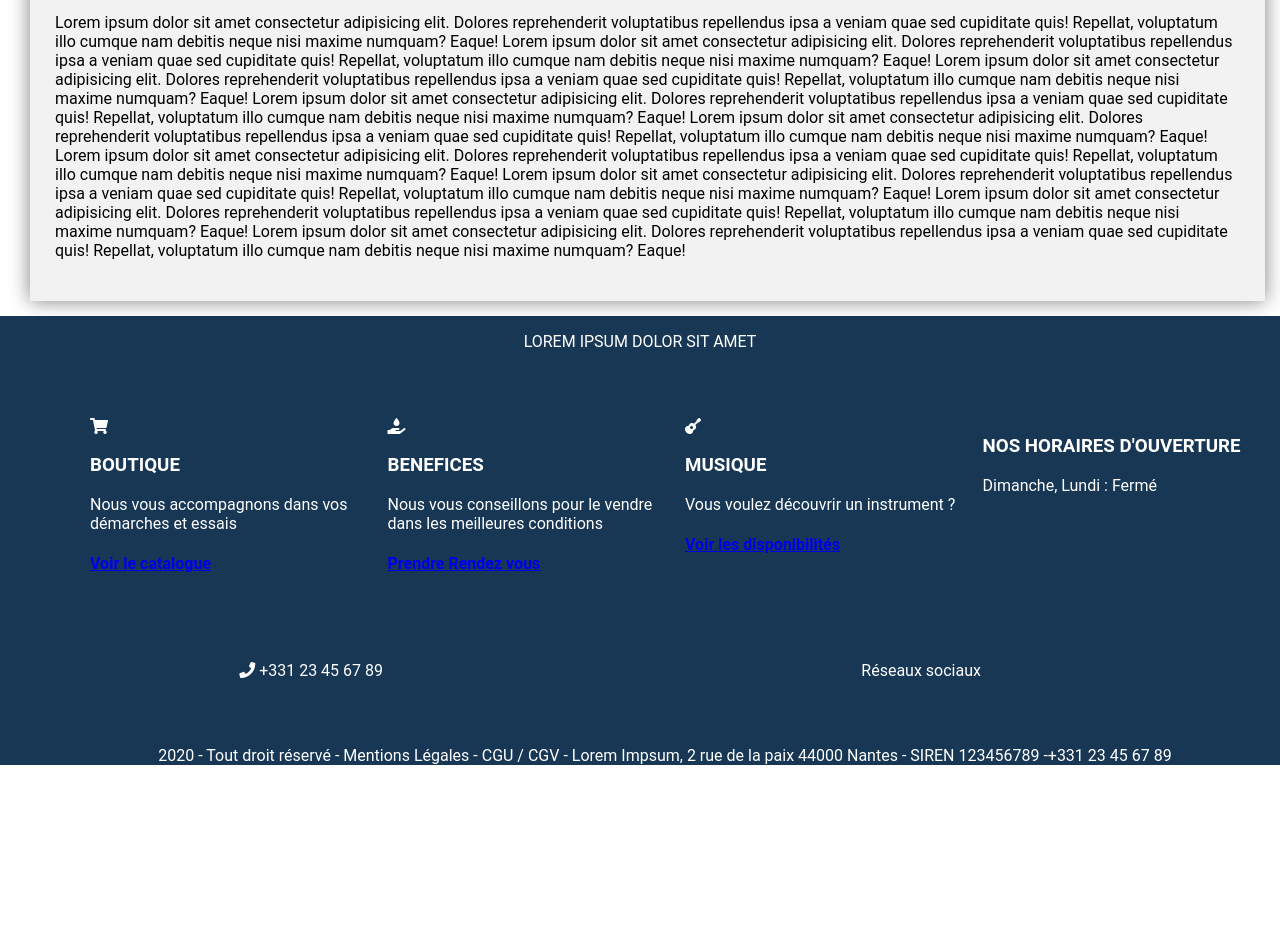
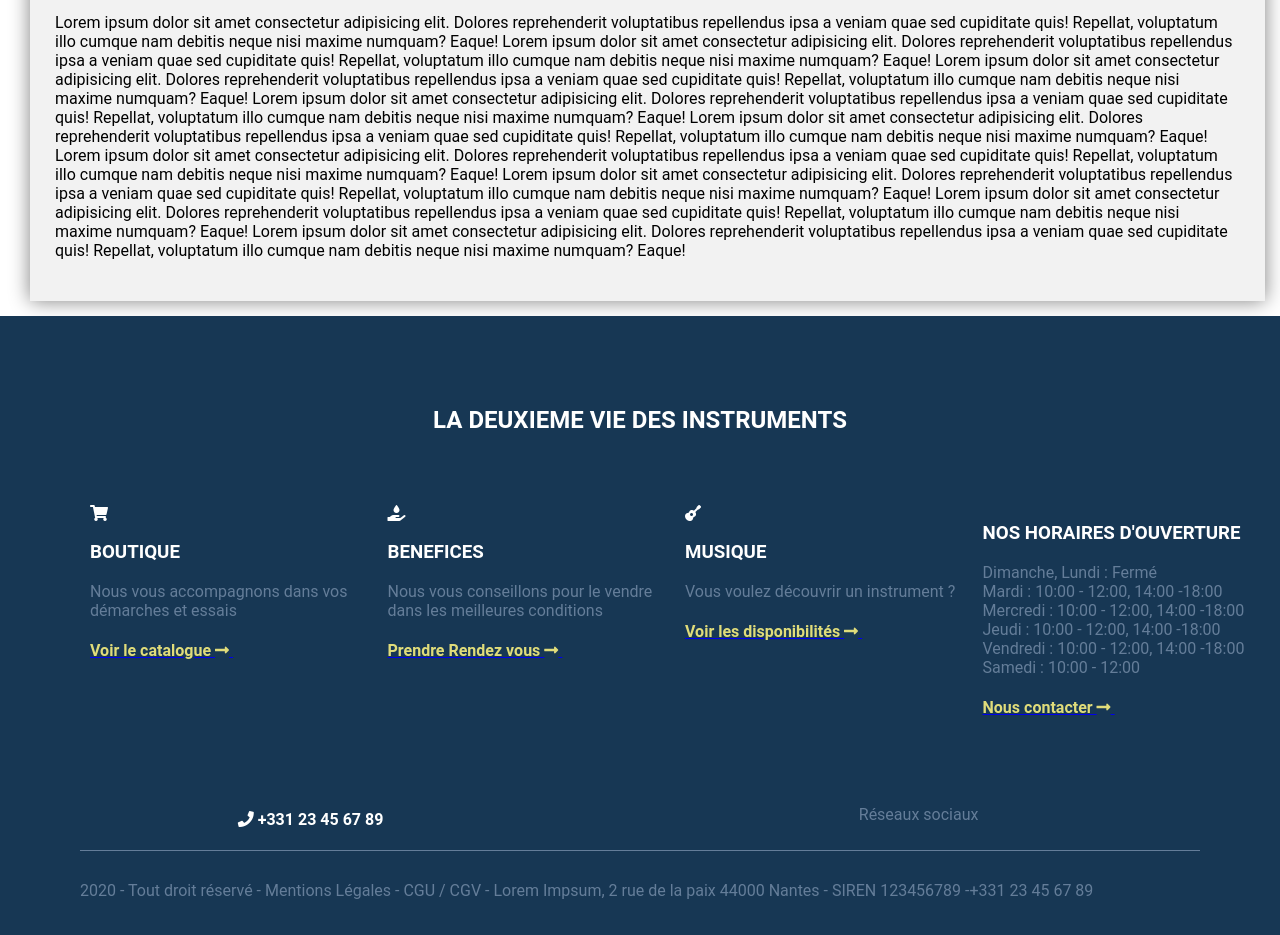
Before and after one commit to TanguyYnov/ResponsivDesign, a plain HTML site: page index.html in a window 1280 px wide. Shown: the part 811-1746 px from the top of the page. Before the commit the page ends 1576 px from the top, so only its background shows below. Drawn offline with Linux system fonts and the light colour scheme.

Commit message:
Modification Footer (front)

```diff
--- a/index.html
+++ b/index.html
@@ -169,7 +169,7 @@
     <footer>
       <div class="endmenu">
         <div class="endmenu-1">
-          <p>LOREM IPSUM DOLOR SIT AMET</p>
+          <h2>LA DEUXIEME VIE DES INSTRUMENTS</h2>
         </div>
 
         <div class="endmenu-2">
@@ -177,7 +177,12 @@
             <i class="fas fa-shopping-cart"></i>&nbsp;
             <h3>BOUTIQUE</h3>
             <p>Nous vous accompagnons dans vos démarches et essais</p>
-            <a href="/."> <h4>Voir le catalogue</h4></a>
+            <a href="/.">
+              <h4>
+                Voir le catalogue
+                <i class="fas fa-long-arrow-alt-right"></i>&nbsp;
+              </h4></a
+            >
           </div>
           <div class="block-2">
             <i class="fas fa-hand-holding-water"></i>&nbsp;
@@ -186,23 +191,43 @@
               Nous vous conseillons pour le vendre dans les meilleures
               conditions
             </p>
-            <a href="/."> <h4>Prendre Rendez vous</h4> </a>
+            <a href="/.">
+              <h4>
+                Prendre Rendez vous
+                <i class="fas fa-long-arrow-alt-right"></i>&nbsp;
+              </h4>
+            </a>
           </div>
           <div class="block-3">
             <i class="fas fa-guitar"></i>&nbsp;
             <h3>MUSIQUE</h3>
             <p>Vous voulez découvrir un instrument ?</p>
-            <a href="/."><h4>Voir les disponibilités</h4></a>
+            <a href="/."
+              ><h4>
+                Voir les disponibilités
+                <i class="fas fa-long-arrow-alt-right"></i>&nbsp;
+              </h4></a
+            >
           </div>
           <div class="block-4">
             <h3>NOS HORAIRES D'OUVERTURE</h3>
-            <p>Dimanche, Lundi : Fermé <br /></p>
+            <p>
+              Dimanche, Lundi : Fermé <br />Mardi : 10:00 - 12:00, 14:00
+              -18:00<br />Mercredi : 10:00 - 12:00, 14:00 -18:00<br />Jeudi :
+              10:00 - 12:00, 14:00 -18:00<br />Vendredi : 10:00 - 12:00, 14:00
+              -18:00<br />Samedi : 10:00 - 12:00
+            </p>
+            <a href="/."
+              ><h4>
+                Nous contacter <i class="fas fa-long-arrow-alt-right"></i>&nbsp;
+              </h4></a
+            >
           </div>
         </div>
         <div class="endmenu-3">
-          <p><i class="fas fa-phone"></i>&nbsp;+331 23 45 67 89</p>
+          <h4><i class="fas fa-phone"></i>&nbsp;+331 23 45 67 89</h4>
           <p>
-            Réseaux sociaux<i class="fas fa-twitter"></i>&nbsp;<i
+            Réseaux sociaux <i class="fas fa-twitter"></i>&nbsp;<i
               class="fas fa-instagram"
             ></i
             >&nbsp;<i class="fas fa-facebook"></i>&nbsp;
--- a/style.scss
+++ b/style.scss
@@ -2,6 +2,13 @@
 $color-1: #173754;
 /*  nav link color:hover */
 $color-2: #1eafdd;
+
+// Breakpoints
+$xsmall: 370px;
+$small: 700px;
+$medium: 1080px;
+$large: 1400px;
+$xlarge: 1920px;
 
 /* main rules */
 body,
@@ -68,7 +75,7 @@ html {
                     margin: 0 10px;
 
                     /* Bootstrap SM breakpoint */
-                    @media (max-width: 767.98px) {
+                    @media (max-width: $small) {
                         .display-none {
                             display: none;
                         }
@@ -119,6 +126,11 @@ html {
         .endmenu-1 {
             color: white;
             text-align: center;
+            padding-top: 70px;
+            //border-bottom: 10px solid rgba(245, 237, 126, 0.904);
+            //border-radius: 2%;
+            //margin-left: 600px;
+            //margin-right: 600px;
 
         }
 
@@ -129,17 +141,16 @@ html {
             justify-content: space-around;
             margin-left: 90px;
 
-            @media (max-width: 767.98px) {
-                .block-3 {
-                    flex-direction: column;
-                    flex-wrap: wrap;
-                }
+            h4 {
+                color: rgba(245, 237, 126, 0.904);
+            }
 
-                .block-4 {
-                    flex-direction: column;
-                    flex-wrap: wrap;
-                }
+
+
+            p {
+                color: rgba(177, 196, 221, 0.5);
             }
+
 
 
 
@@ -148,12 +159,16 @@ html {
                 margin-right: 25px;
                 justify-content: space-around;
 
+
+
             }
 
             .block-2 {
                 width: 25%;
                 margin-right: 25px;
                 justify-content: space-around;
+
+
 
             }
 
@@ -166,8 +181,10 @@ html {
 
             .block-4 {
                 width: 25%;
+                margin-right: 25px;
                 justify-content: space-around;
-                margin-right: 25px;
+
+
             }
 
 
@@ -177,13 +194,21 @@ html {
             padding-top: 50px;
             display: flex;
             justify-content: space-around;
+
+            p {
+                color: rgba(177, 196, 221, 0.5);
+            }
         }
 
         .endmenu-4 {
-            padding-top: 50px;
             display: flex;
-            justify-content: space-around;
-            margin-left: 50px;
+            padding-top: 30px;
+            margin-bottom: 35px;
+            margin-left: 80px;
+            margin-right: 80px;
+            color: rgba(177, 196, 221, 0.5);
+            border-top: 1px solid rgba(177, 196, 221, 0.5);
+
         }
 
     }
```
Also changed, not shown: dist/style.css, dist/style.min.css.
